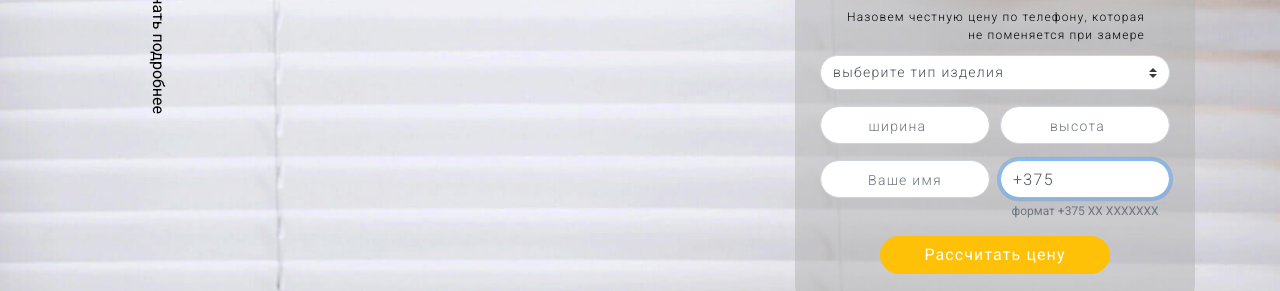
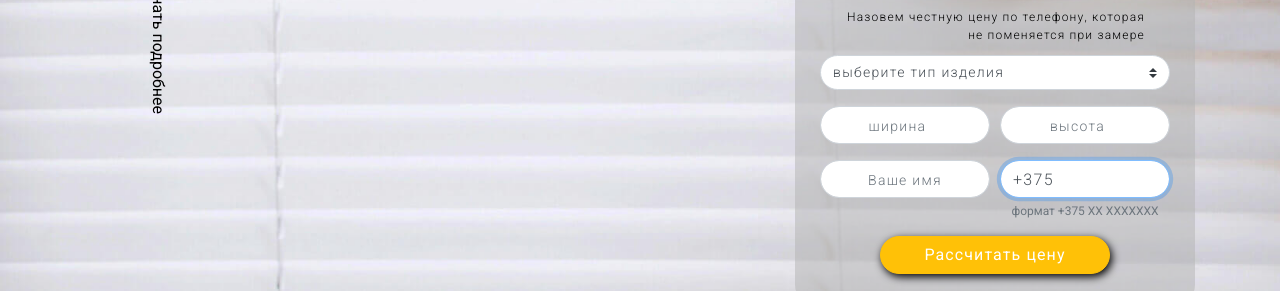
Before and after one commit to SergeySalimov/Project, a website: page index.html in a window 1280 px wide. Shown: the part 519-810 px from the top of the page. Drawn offline with nearby package versions, Linux system fonts and the light colour scheme.

Commit message:
feat (styles.scss) some little improvement

```diff
--- a/src/styles.scss
+++ b/src/styles.scss
@@ -295,6 +295,7 @@ body {
           color: white;
           letter-spacing: 1.1px;
           border-radius: 20px;
+          @include boxShadowStandart ();
         }
       }
     }
```
Also changed, not shown: dist/styles.css.
